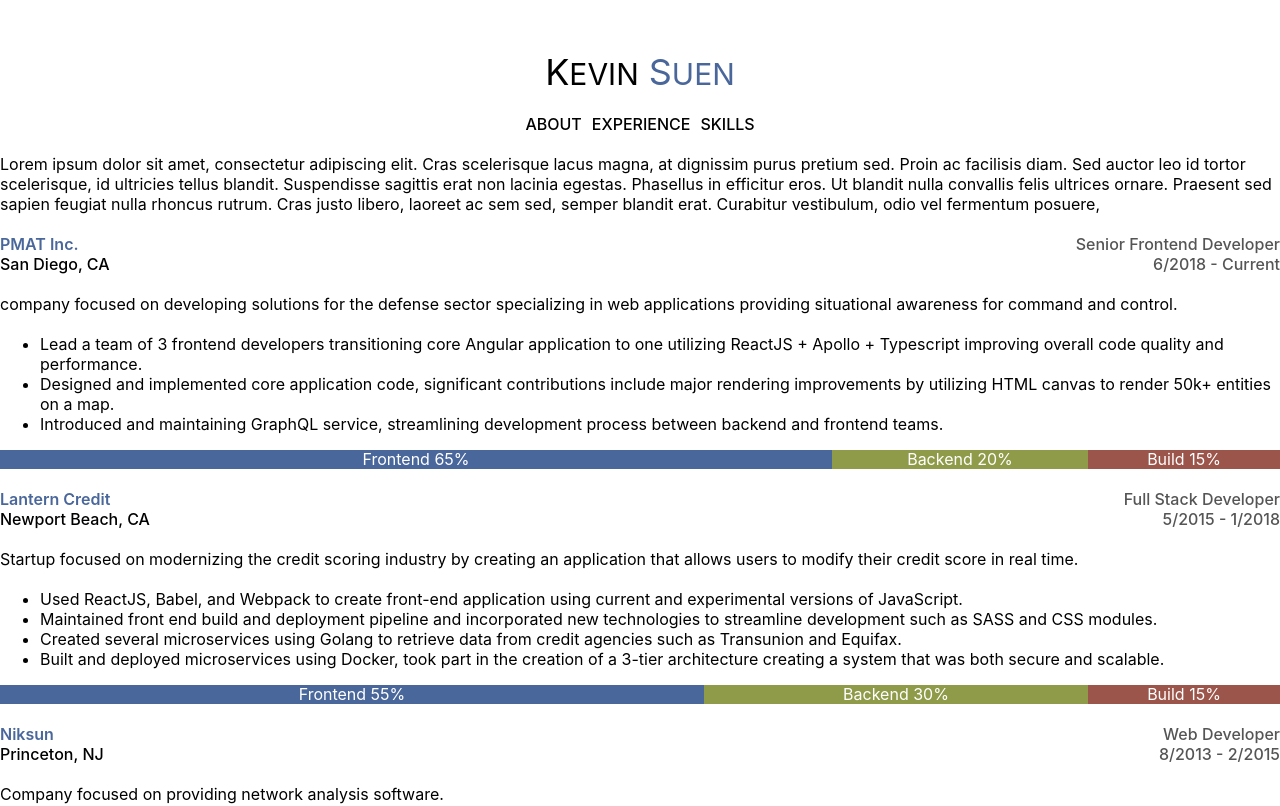
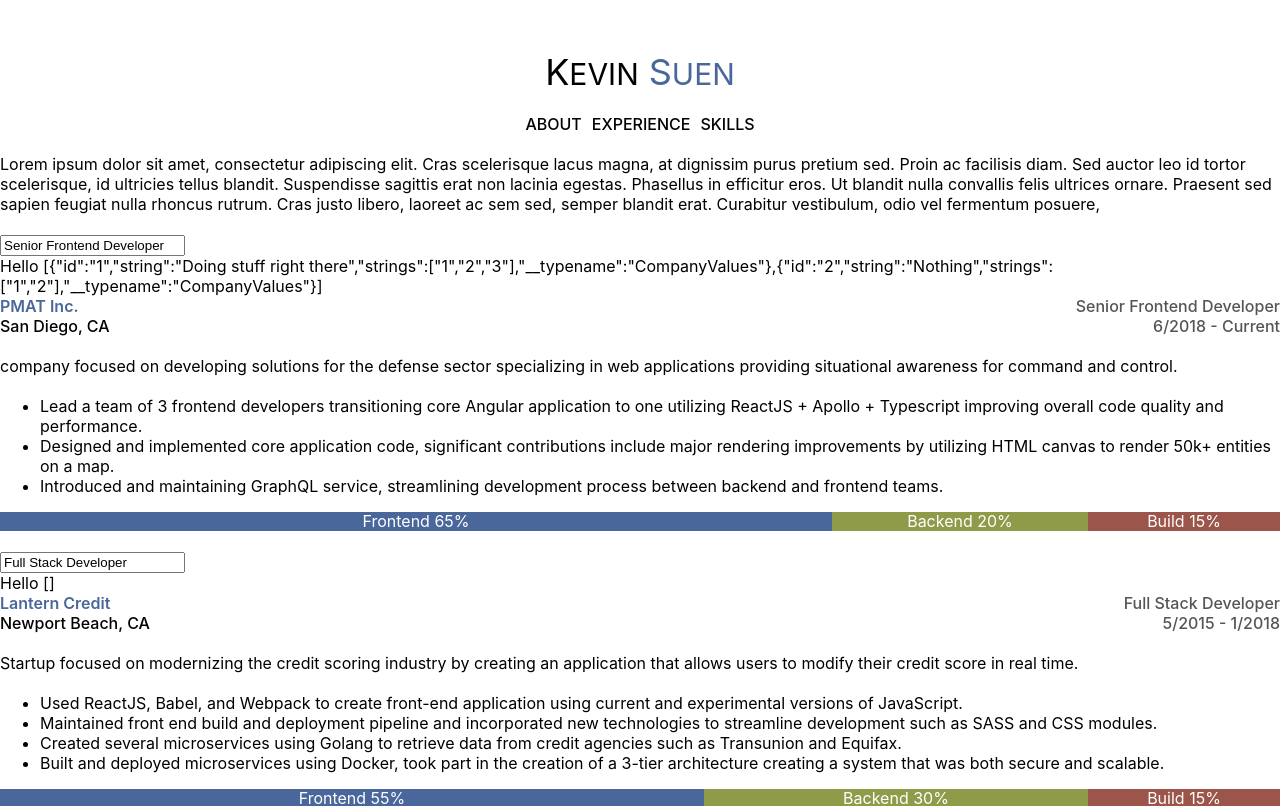
Before and after one commit to ksrb/ksrb.github.io-legacy, a React (Create React App) app: page / in a window 1280 px wide. Shown: the top 806 px of the page. Built offline with nearby package versions, Linux system fonts and the light colour scheme; what graphql.macro would draw is missing.

Commit message:
Testing fragment issues

```diff
--- a/src/components/experiences/index.tsx
+++ b/src/components/experiences/index.tsx
@@ -12,6 +12,7 @@
   Use,
   useExperienceGetQuery,
   useExperiencesGetQuery,
+  useExperienceUpdateMutation,
 } from "src/graphql/__generated__";
 import { computeUtilization } from "src/graphql/data/skills";
 
@@ -139,6 +140,47 @@
     setHistoryExpanded(!historyExpanded);
   }, [historyExpanded]);
 
+  const [experienceUpdate] = useExperienceUpdateMutation();
+
+  const handleInputChange = useCallback(
+    ({ target: { value } }) => {
+      if (!data || !data.experience) {
+        return;
+      }
+
+      const {
+        experience: {
+          company: { values },
+        },
+      } = data;
+
+      let index = 0;
+      for (; index < values.length; index++) {
+        const value = values[index];
+        const { id } = value;
+        if (id === "1") {
+          break;
+        }
+      }
+      const newValues = [...values];
+      newValues.splice(index, 1, { ...values[index], string: value });
+
+      experienceUpdate({
+        variables: {
+          experience: {
+            id,
+            role: value,
+            company: {
+              name: value,
+              values: newValues,
+            },
+          },
+        },
+      });
+    },
+    [data, experienceUpdate, id],
+  );
+
   const classes = useStyles();
 
   if (error || loading) {
@@ -156,6 +198,7 @@
       company: {
         purpose,
         address: { county, state },
+        values,
       },
       endDate,
       role,
@@ -166,6 +209,8 @@
 
   return (
     <Grid item xs={12} className={classes.experience}>
+      <input value={role} onChange={handleInputChange} />
+      <div>Hello {JSON.stringify(values)}</div>
       <div className={classes.header}>
         <div className={classes.company}>
           <div className={classes.company_name}>{company.name}</div>
--- a/src/graphql/__generated__/index.tsx
+++ b/src/graphql/__generated__/index.tsx
@@ -31,6 +31,25 @@
   logo: Scalars["String"];
   name: Scalars["String"];
   purpose: Scalars["String"];
+  values: Array<CompanyValues>;
+};
+
+export type CompanyInput = {
+  name?: Maybe<Scalars["String"]>;
+  values?: Maybe<Array<CompanyValuesInput>>;
+};
+
+export type CompanyValues = {
+  __typename?: "CompanyValues";
+  id: Scalars["ID"];
+  string: Scalars["String"];
+  strings: Maybe<Array<Scalars["String"]>>;
+};
+
+export type CompanyValuesInput = {
+  id: Scalars["ID"];
+  string: Scalars["String"];
+  strings?: Maybe<Array<Scalars["String"]>>;
 };
 
 export type Displayed = {
@@ -52,6 +71,12 @@
   startDate: Scalars["String"];
 };
 
+export type ExperienceInput = {
+  id: Scalars["ID"];
+  role?: Maybe<Scalars["String"]>;
+  company?: Maybe<CompanyInput>;
+};
+
 export type History = Node & {
   __typename?: "History";
   id: Scalars["ID"];
@@ -68,6 +93,15 @@
     url: Scalars["String"];
     logo: Scalars["String"];
   };
+
+export type Mutation = {
+  __typename?: "Mutation";
+  experienceUpdate: Maybe<Scalars["Boolean"]>;
+};
+
+export type MutationExperienceUpdateArgs = {
+  experience: ExperienceInput;
+};
 
 export type Node = {
   id: Scalars["ID"];
@@ -138,6 +172,12 @@
       "id" | "name" | "purpose"
     > & {
         address: { __typename?: "Address" } & Pick<Address, "county" | "state">;
+        values: Array<
+          { __typename?: "CompanyValues" } & Pick<
+            CompanyValues,
+            "id" | "string" | "strings"
+          >
+        >;
       };
     histories: Array<
       { __typename?: "History" } & {
@@ -175,6 +215,15 @@
 export type ExperienceGetQuery = { __typename?: "Query" } & {
   experience: Maybe<{ __typename?: "Experience" } & ExperienceFieldsFragment>;
 };
+
+export type ExperienceUpdateMutationVariables = {
+  experience: ExperienceInput;
+};
+
+export type ExperienceUpdateMutation = { __typename?: "Mutation" } & Pick<
+  Mutation,
+  "experienceUpdate"
+>;
 
 export type SkillFieldsFragment = { __typename?: "Skill" } & Pick<
   Skill,
@@ -246,6 +295,11 @@
       address {
         county
         state
+      }
+      values {
+        id
+        string
+        strings
       }
     }
     histories {
@@ -409,6 +463,54 @@
 export type ExperienceGetQueryResult = ApolloReactCommon.QueryResult<
   ExperienceGetQuery,
   ExperienceGetQueryVariables
+>;
+export const ExperienceUpdateDocument = gql`
+  mutation ExperienceUpdate($experience: ExperienceInput!) {
+    experienceUpdate(experience: $experience) @client
+  }
+`;
+export type ExperienceUpdateMutationFn = ApolloReactCommon.MutationFunction<
+  ExperienceUpdateMutation,
+  ExperienceUpdateMutationVariables
+>;
+
+/**
+ * __useExperienceUpdateMutation__
+ *
+ * To run a mutation, you first call `useExperienceUpdateMutation` within a React component and pass it any options that fit your needs.
+ * When your component renders, `useExperienceUpdateMutation` returns a tuple that includes:
+ * - A mutate function that you can call at any time to execute the mutation
+ * - An object with fields that represent the current status of the mutation's execution
+ *
+ * @param baseOptions options that will be passed into the mutation, supported options are listed on: https://www.apollographql.com/docs/react/api/react-hooks/#options-2;
+ *
+ * @example
+ * const [experienceUpdateMutation, { data, loading, error }] = useExperienceUpdateMutation({
+ *   variables: {
+ *      experience: // value for 'experience'
+ *   },
+ * });
+ */
+export function useExperienceUpdateMutation(
+  baseOptions?: ApolloReactHooks.MutationHookOptions<
+    ExperienceUpdateMutation,
+    ExperienceUpdateMutationVariables
+  >,
+) {
+  return ApolloReactHooks.useMutation<
+    ExperienceUpdateMutation,
+    ExperienceUpdateMutationVariables
+  >(ExperienceUpdateDocument, baseOptions);
+}
+export type ExperienceUpdateMutationHookResult = ReturnType<
+  typeof useExperienceUpdateMutation
+>;
+export type ExperienceUpdateMutationResult = ApolloReactCommon.MutationResult<
+  ExperienceUpdateMutation
+>;
+export type ExperienceUpdateMutationOptions = ApolloReactCommon.BaseMutationOptions<
+  ExperienceUpdateMutation,
+  ExperienceUpdateMutationVariables
 >;
 export const SkillsGetDocument = gql`
   query SkillsGet {
@@ -638,6 +740,7 @@
   String: ResolverTypeWrapper<Scalars["String"]>;
   Company: ResolverTypeWrapper<Company>;
   Address: ResolverTypeWrapper<Address>;
+  CompanyValues: ResolverTypeWrapper<CompanyValues>;
   Boolean: ResolverTypeWrapper<Scalars["Boolean"]>;
   History: ResolverTypeWrapper<
     Omit<History, "values"> & { values: Array<ResolversTypes["DisplayedNode"]> }
@@ -654,6 +757,10 @@
   Skill: ResolverTypeWrapper<
     Omit<Skill, "values"> & { values: Array<ResolversTypes["DisplayedNode"]> }
   >;
+  Mutation: ResolverTypeWrapper<{}>;
+  ExperienceInput: ExperienceInput;
+  CompanyInput: CompanyInput;
+  CompanyValuesInput: CompanyValuesInput;
 };
 
 /** Mapping between all available schema types and the resolvers parents */
@@ -665,6 +772,7 @@
   String: Scalars["String"];
   Company: Company;
   Address: Address;
+  CompanyValues: CompanyValues;
   Boolean: Scalars["Boolean"];
   History: Omit<History, "values"> & {
     values: Array<ResolversParentTypes["DisplayedNode"]>;
@@ -681,6 +789,10 @@
   Skill: Omit<Skill, "values"> & {
     values: Array<ResolversParentTypes["DisplayedNode"]>;
   };
+  Mutation: {};
+  ExperienceInput: ExperienceInput;
+  CompanyInput: CompanyInput;
+  CompanyValuesInput: CompanyValuesInput;
 };
 
 export type AddressResolvers<
@@ -701,6 +813,25 @@
   logo: Resolver<ResolversTypes["String"], ParentType, ContextType>;
   name: Resolver<ResolversTypes["String"], ParentType, ContextType>;
   purpose: Resolver<ResolversTypes["String"], ParentType, ContextType>;
+  values: Resolver<
+    Array<ResolversTypes["CompanyValues"]>,
+    ParentType,
+    ContextType
+  >;
+  __isTypeOf?: isTypeOfResolverFn<ParentType>;
+};
+
+export type CompanyValuesResolvers<
+  ContextType = ApolloClientContext,
+  ParentType extends ResolversParentTypes["CompanyValues"] = ResolversParentTypes["CompanyValues"]
+> = {
+  id: Resolver<ResolversTypes["ID"], ParentType, ContextType>;
+  string: Resolver<ResolversTypes["String"], ParentType, ContextType>;
+  strings: Resolver<
+    Maybe<Array<ResolversTypes["String"]>>,
+    ParentType,
+    ContextType
+  >;
   __isTypeOf?: isTypeOfResolverFn<ParentType>;
 };
 
@@ -779,6 +910,18 @@
   url: Resolver<ResolversTypes["String"], ParentType, ContextType>;
   logo: Resolver<ResolversTypes["String"], ParentType, ContextType>;
   __isTypeOf?: isTypeOfResolverFn<ParentType>;
+};
+
+export type MutationResolvers<
+  ContextType = ApolloClientContext,
+  ParentType extends ResolversParentTypes["Mutation"] = ResolversParentTypes["Mutation"]
+> = {
+  experienceUpdate: Resolver<
+    Maybe<ResolversTypes["Boolean"]>,
+    ParentType,
+    ContextType,
+    RequireFields<MutationExperienceUpdateArgs, "experience">
+  >;
 };
 
 export type NodeResolvers<
@@ -865,11 +1008,13 @@
 export type Resolvers<ContextType = ApolloClientContext> = {
   Address: AddressResolvers<ContextType>;
   Company: CompanyResolvers<ContextType>;
+  CompanyValues: CompanyValuesResolvers<ContextType>;
   Displayed: DisplayedResolvers;
   DisplayedNode: DisplayedNodeResolvers;
   Experience: ExperienceResolvers<ContextType>;
   History: HistoryResolvers<ContextType>;
   Language: LanguageResolvers<ContextType>;
+  Mutation: MutationResolvers<ContextType>;
   Node: NodeResolvers;
   Query: QueryResolvers<ContextType>;
   Skill: SkillResolvers<ContextType>;
--- a/src/graphql/data/companies.tsx
+++ b/src/graphql/data/companies.tsx
@@ -10,6 +10,7 @@
     __typename: typenames.Company,
     id: (id++).toString(),
     logo: "",
+    values: [],
     ...company,
   };
 }
@@ -33,6 +34,20 @@
     name: "PMAT Inc.",
     purpose:
       "company focused on developing solutions for the defense sector specializing in web applications providing situational awareness for command and control.",
+    values: [
+      {
+        __typename: "CompanyValues",
+        id: "1",
+        string: "Doing stuff right there",
+        strings: ["1", "2", "3"],
+      },
+      {
+        __typename: "CompanyValues",
+        id: "2",
+        string: "Nothing",
+        strings: ["1", "2"],
+      },
+    ],
   }),
   lanternCredit: createCompany({
     __typename: typenames.Company,
--- a/src/graphql/index.tsx
+++ b/src/graphql/index.tsx
@@ -6,6 +6,7 @@
 import { loader } from "graphql.macro";
 
 import {
+  ExperienceFieldsFragment,
   ExperienceFieldsFragmentDoc,
   Resolvers,
   WriteQueryDocument,
@@ -14,12 +15,18 @@
 
 import typenames from "./typenames";
 import { experiences, skills } from "./data";
+import { DataProxy } from "apollo-cache";
 
 const fragmentMatcher = new IntrospectionFragmentMatcher({
   introspectionQueryResultData,
 });
 
-const resolvers: { Query: Pick<Resolvers["Query"], "experience"> } = {
+type ResolversSelected = {
+  Query: Pick<Resolvers["Query"], "experience">;
+  Mutation: Pick<Resolvers["Mutation"], "experienceUpdate">;
+};
+
+const resolvers: ResolversSelected = {
   Query: {
     experience(_, { id }, { cache, getCacheKey }) {
       return cache.readFragment({
@@ -29,6 +36,46 @@
         // can be changed easily
         fragmentName: ExperienceFieldsFragmentDoc.definitions[0].name.value,
       });
+    },
+  },
+  Mutation: {
+    experienceUpdate(_, { experience }, { cache, getCacheKey }) {
+      const { id, role, company } = experience;
+
+      const fragmentOptions: DataProxy.Fragment<ExperienceFieldsFragment> = {
+        id: getCacheKey({ __typename: typenames.Experience, id }),
+        fragment: ExperienceFieldsFragmentDoc,
+        fragmentName: ExperienceFieldsFragmentDoc.definitions[0].name.value,
+      };
+
+      const data = cache.readFragment<ExperienceFieldsFragment>(
+        fragmentOptions,
+      );
+
+      if (!data) {
+        return false;
+      }
+
+      const companyFinal = {
+        ...company,
+        name: company?.name ?? "",
+        values: company?.values ?? [],
+      };
+
+      cache.writeFragment<ExperienceFieldsFragment>({
+        ...fragmentOptions,
+        data: {
+          ...data,
+          role: role ?? "",
+          // @ts-ignore
+          company: {
+            ...data.company,
+            ...companyFinal,
+          },
+        },
+      });
+
+      return true;
     },
   },
 };
```
Also changed, not shown: src/components/experiences/operations.graphql (+9 -0 lines), src/graphql/schema.graphql (+28 -0 lines).
